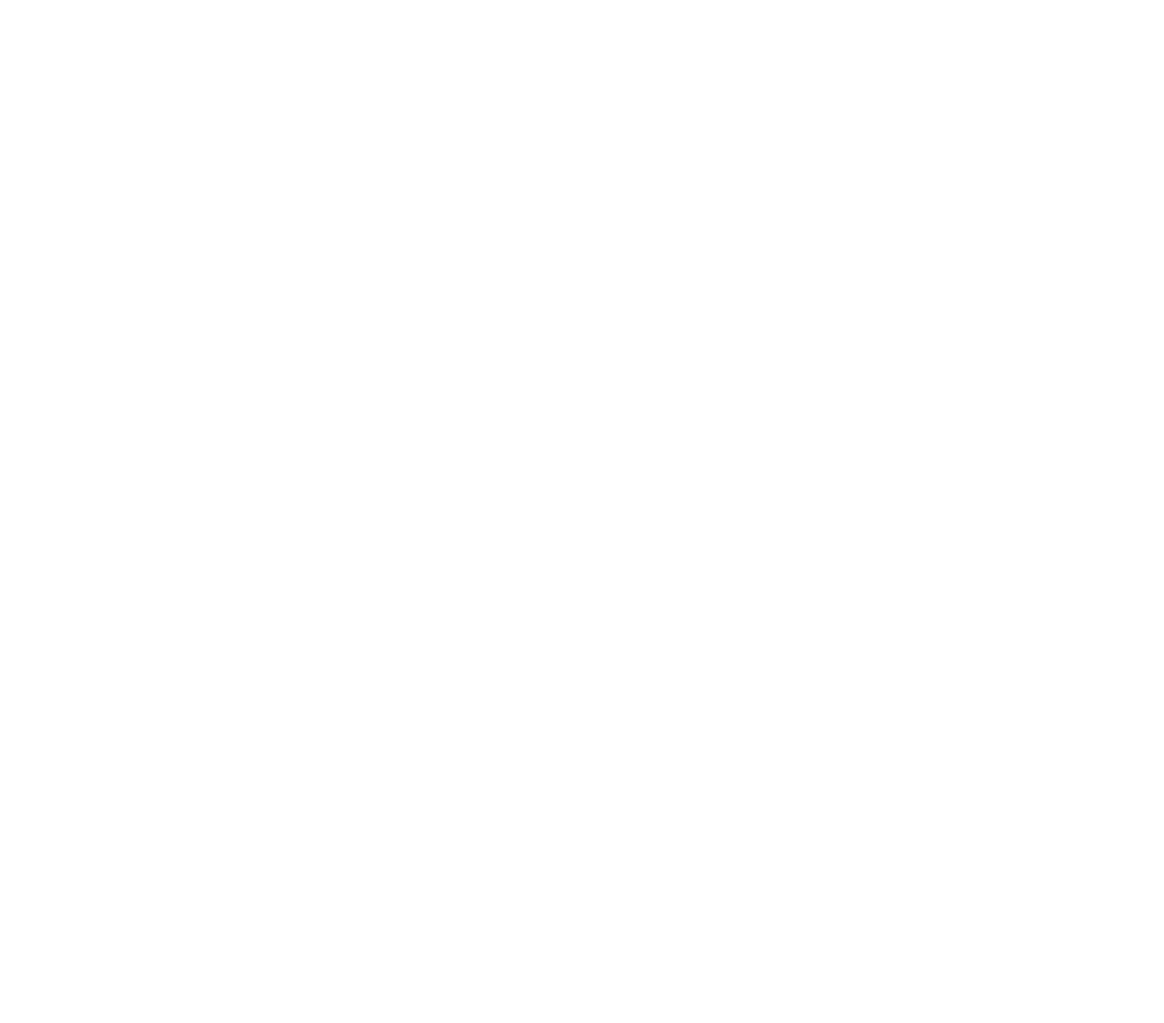
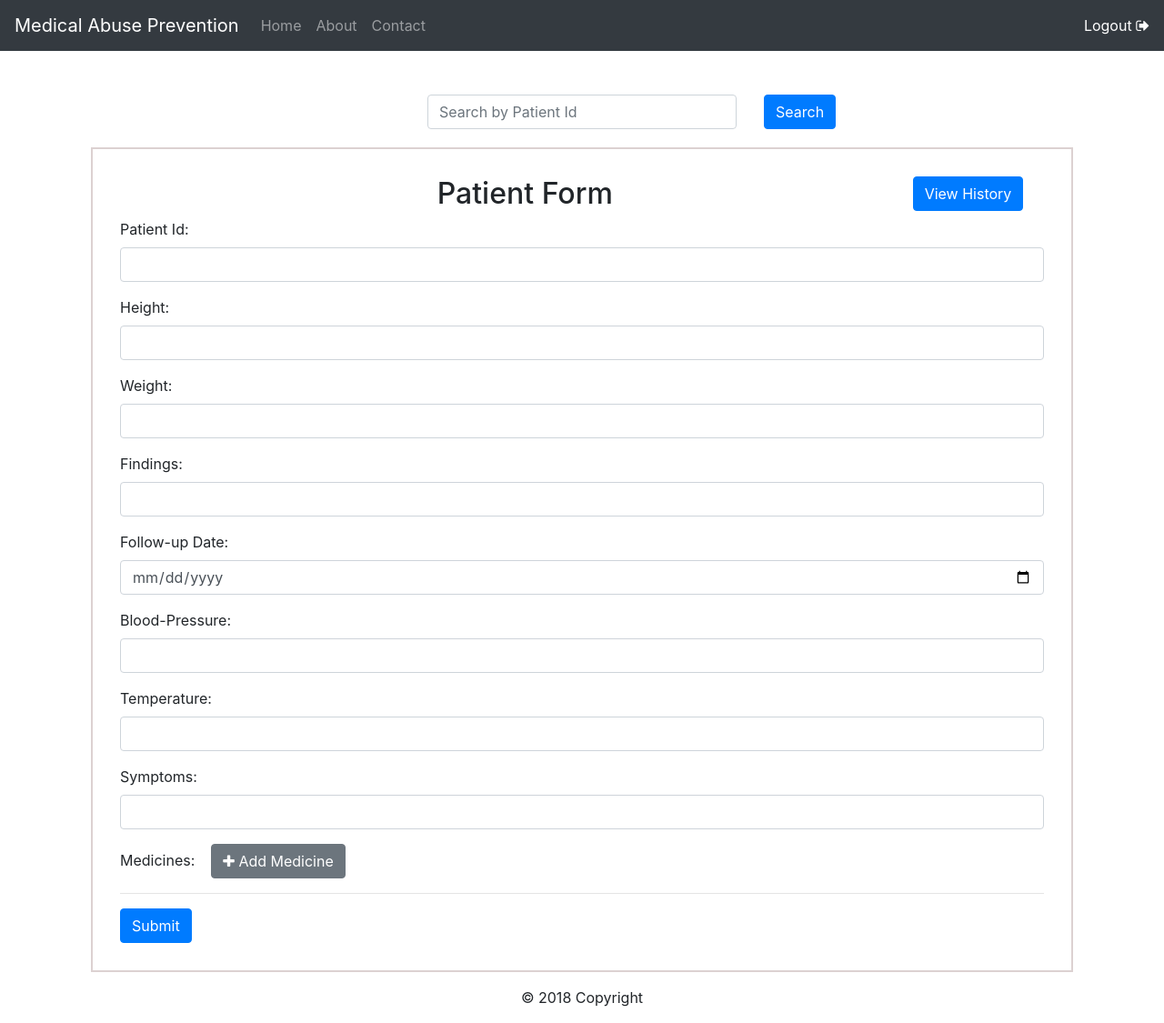
Before and after one commit to vissin/Project, an Angular app in the folder Angular-Frontend/: page /doctor/1 in a window 1280 px wide. Shown: the whole page at 91% size. Before the commit the page ends 800 px from the top, so only its background shows below. Built offline with nearby package versions, Linux system fonts and the light colour scheme; sample sign-in values are in the browser's storage.

Commit message:
COMMIT 5

```diff
--- a/Angular-Frontend/src/app/app-routing.module.ts
+++ b/Angular-Frontend/src/app/app-routing.module.ts
@@ -6,6 +6,7 @@ import { DoctorComponent } from './doctor/doctor.component';
 
 import { ChemistComponent } from 'src/app/chemist/chemist.component';
 import { PatientHistoryComponent } from './patient-history/patient-history.component';
+import { AuthGuard } from 'src/app/service/auth.guard';
 
 // const routes: Routes = [
 //   { path: '', redirectTo: '/login', pathMatch: 'full' },
@@ -24,19 +25,23 @@ const routes: Routes = [
   },
   {
     path: 'patient/:id',
-    component: PatientComponent
+    component: PatientComponent,
+    canActivate: [AuthGuard]
   },
   {
     path: 'chemist/:id',
-    component: ChemistComponent
+    component: ChemistComponent,
+    // canActivate: [AuthGuard]
   },
   {
     path: 'doctor/:id',
-    component: DoctorComponent
+    component: DoctorComponent,
+    // canActivate: [AuthGuard]
   },
   {
     path: 'patient-history/:id',
-    component: PatientHistoryComponent
+    component: PatientHistoryComponent,
+    canActivate: [AuthGuard]
   }
 ];
 
--- a/Angular-Frontend/src/app/app.component.html
+++ b/Angular-Frontend/src/app/app.component.html
@@ -1,5 +1,5 @@
 <app-header></app-header>
-<div class="container">
+<div id="doctor" class="container">
     <router-outlet></router-outlet>
 </div>
 <app-footer></app-footer>
--- a/Angular-Frontend/src/app/chemist/chemist.component.html
+++ b/Angular-Frontend/src/app/chemist/chemist.component.html
@@ -1,3 +1,16 @@
-<p>
-  chemist works!
-</p>
+<div class="container-fluid main-content">
+  <div class="login-content">
+    <form (ngSubmit)="onSearchSubmit(searchForm)" #searchForm="ngForm">
+      <div class="row">
+        <div class="col-md-4"></div>
+        <div class="col-md-4">
+          <input name="searchtext" class="form-control" id="search" type="text" [(ngModel)]="search" #searchtext="ngModel" placeholder="Search by Visit Id"
+          />
+        </div>
+        <div class="col-md-4">
+          <input class="btn btn-primary" type="submit" value="Search" />
+        </div>
+      </div>
+    </form>
+  </div>
+</div>
--- a/Angular-Frontend/src/app/doctor/doctor.component.css
+++ b/Angular-Frontend/src/app/doctor/doctor.component.css
@@ -0,0 +1,5 @@
+#doctor{
+    background-image: url('../../assets/images/doctor.jpg');
+    width:xxpx;
+    height:xxpx;
+}
--- a/Angular-Frontend/src/app/doctor/doctor.component.html
+++ b/Angular-Frontend/src/app/doctor/doctor.component.html
@@ -15,85 +15,27 @@
     <div style="margin-top: 20px;border: 2px solid#dcd1d1;padding: 30px;">
       <div class="row">
         <div class="col-md-4"></div>
-        <div class="col-md-4"><h2>Patient Form</h2></div>
+        <div class="col-md-4">
+          <h2>Patient Form</h2>
+        </div>
         <div class="col-md-2"></div>
-        <div class="col-md-2"><a href="#" routerLink="/patient-history/1"><button class="btn btn-primary" type="button">View History</button></a></div>
-
-
+        <div class="col-md-2">
+          <a href="#" routerLink="/patient-history/1">
+            <button class="btn btn-primary" type="button">View History</button>
+          </a>
+        </div>
       </div>
       <div>
         <div>
           <form class="form-horizontal" (ngSubmit)="onSubmit(patientForm)" #patientForm="ngForm">
-              <div class="form-group">
-                <label class="control-label" for="patientId">Patient Id:</label>
-                <input class="form-control" id="patientId" name="patientId" type="text" [(ngModel)]="patientModel.patientId" #patientId="ngModel" required/>
-              </div>
-              <div class="form-group">
-                <label class="control-label" for="height">Height:</label>
-                <input class="form-control" id="height"  name="height" type="text"  [(ngModel)]="patientModel.height" #height="ngModel" required/>
-
-              </div>
-              <div class="form-group">
-                <label class="control-label" for="weight">Weight:</label>
-                <input class="form-control" type="text" id="weight"  name="weight"  [(ngModel)]="patientModel.weight" #weight="ngModel" required/>
-              </div>
-              <div class="form-group">
-                <label class="control-label" for="findings">Findings:</label>
-                <input class="form-control" type="text" id="findings"  name="findings"   [(ngModel)]="patientModel.findings" #findings="ngModel" required/>
-              </div>
-              <div class="form-group">
-                <label class="control-label" for="followupDate">Follow-up Date:</label>
-                <input class="form-control" type="date" id="followupDate"  name="followupDate"   [(ngModel)]="patientModel.followupDate" #followupDate="ngModel" required/>
-              </div>
-              <div class="form-group">
-                <label class="control-label" for="bloodPressure">Blood-Pressure:</label>
-                <input class="form-control" type="text" id="bloodPressure"  name="bloodPressure"   [(ngModel)]="patientModel.bloodPressure" #bloodPressure="ngModel" required/>
-              </div>
-              <div class="form-group">
-                <label class="control-label" for="temprature">Temperature:</label>
-                <input class="form-control" type="text" id="temprature"  name="temprature"   [(ngModel)]="patientModel.temprature" #temprature="ngModel" required/>
-              </div>
-              <div class="form-group">
-                <label class="control-label" for="symptoms">Symptoms:</label>
-                <input class="form-control" type="text" id="symptoms"  name="symptoms"   [(ngModel)]="patientModel.symptoms" #symptoms="ngModel" required/>
-              </div>
-              <div>
-                <label class="control-label" for="symptoms">Medicines:</label>
-                &nbsp;&nbsp;<button type="button"  color="primary" class="btn btn-secondary" data-toggle="modal" data-target="#myModal"><i class="fa fa-plus"></i> Add Medicine  </button>
-                <hr>
-                <table class="table"  *ngIf="patientModel.medicines.length>0">
-                    <thead>
-                      <tr>
-                        <th>Medicine</th>
-                        <th>Dosage</th>
-                        <th>Days</th>
-                        <th>Times</th>
-                        <th>Action</th>
-                      </tr>
-                    </thead>
-                    <tbody *ngFor="let med of patientModel.medicines,index as i">
-                      <tr>
-                        <td>{{med.medicine}}</td>
-                        <td>{{med.dosage}}</td>
-                        <td>{{med.days}}</td>
-                        <td>{{med.times}}</td>
-                        <td><i (click)="delete(i)" class="fa fa-trash"></i></td>
-                      </tr>
-                    </tbody>
-                  </table>
-              </div>
-
-              <div class="control-group">
-                <div class="controls">
-                  <input value="Submit" class="btn btn-primary" type="submit">
-                </div>
-              </div>
-          </form>
-        </div>
-      </div>
-    </div>
-    </div>
-</div>
+            <div class="form-group">
+              <label class="control-label" for="patientId">Patient Id:</label>
+              <input class="form-control" id="patientId" name="patientId" type="text" [(ngModel)]="patientModel.patientId" #patientId="ngModel"
+                required/>
+            </div>
+            <div class="form-group">
+              <label class="control-label" for="height">Height:</label>
+              <input class="form-control" id="height" name="height" type="text" [(ngModel)]="patientModel.height" #height="ngModel" required/>
 
             </div>
             <div class="form-group">
@@ -127,8 +69,10 @@
             </div>
             <div>
               <label class="control-label" for="symptoms">Medicines:</label>
-
-              <i class="fa fa-plus-circle" style="font-size:22px;" data-toggle="modal" data-target="#myModal"></i>
+              &nbsp;&nbsp;
+              <button type="button" color="primary" class="btn btn-secondary" data-toggle="modal" data-target="#myModal">
+                <i class="fa fa-plus"></i> Add Medicine </button>
+              <hr>
               <table class="table" *ngIf="patientModel.medicines.length>0">
                 <thead>
                   <tr>
@@ -202,8 +146,6 @@
           </div>
         </form>
       </div>
-
     </div>
-
   </div>
 </div>
--- a/Angular-Frontend/src/app/footer/footer.component.html
+++ b/Angular-Frontend/src/app/footer/footer.component.html
@@ -1,4 +1,4 @@
-<footer class="page-footer font-small blue">
+<footer *ngIf="isLoggedIn" class="page-footer font-small blue">
 
   <!-- Copyright -->
   <div class="footer-copyright text-center py-3">© 2018 Copyright
--- a/Angular-Frontend/src/app/footer/footer.component.ts
+++ b/Angular-Frontend/src/app/footer/footer.component.ts
@@ -1,4 +1,5 @@
 import { Component, OnInit } from '@angular/core';
+import { isNullOrUndefined } from 'util';
 
 @Component({
   selector: 'app-footer',
@@ -7,9 +8,15 @@ import { Component, OnInit } from '@angular/core';
 })
 export class FooterComponent implements OnInit {
 
+  isLoggedIn = false;
+
   constructor() { }
 
   ngOnInit() {
+    const userInfo = localStorage.getItem('token');
+    if (!isNullOrUndefined(userInfo)) {
+      this.isLoggedIn = true;
+    }
   }
 
 }
--- a/Angular-Frontend/src/app/header/header.component.html
+++ b/Angular-Frontend/src/app/header/header.component.html
@@ -1,13 +1,16 @@
-<nav class="navbar navbar-dark bg-dark mb-5">
+<nav *ngIf="isLoggedIn" class="navbar navbar-dark bg-dark mb-5">
   <a class="navbar-brand" href="/">Medical Abuse Prevention</a>
   <div class="navbar-expand mr-auto">
     <div class="navbar-nav">
-      <a class="nav-item nav-link active" href="#">Home</a>
-      <a class="nav-item nav-link" href="#">About</a>
-      <a class="nav-item nav-link" href="#">Contact</a>
+      <a href="#" class="nav-item nav-link">Home</a>
+      <a routerLink="/about" class="nav-item nav-link">About</a>
+      <a routerLink="/contact" class="nav-item nav-link">Contact</a>
     </div>
   </div>
   <div class="navbar-expand ml-auto navbar-nav">
 
   </div>
+  <ul class="nav navbar-nav navbar-right">
+    <li style="color:white;">Logout <i title="logout" (click)="logout()" style="cursor:pointer;" class="fa fa-sign-out"></i></li>
+  </ul>
 </nav>
--- a/Angular-Frontend/src/app/header/header.component.ts
+++ b/Angular-Frontend/src/app/header/header.component.ts
@@ -1,4 +1,6 @@
 import { Component, OnInit } from '@angular/core';
+import { Router } from '@angular/router';
+import { isNullOrUndefined } from 'util';
 
 @Component({
   selector: 'app-header',
@@ -7,9 +9,20 @@ import { Component, OnInit } from '@angular/core';
 })
 export class HeaderComponent implements OnInit {
 
-  constructor() { }
+  isLoggedIn = false;
+
+  constructor(private router: Router) { }
 
   ngOnInit() {
+    const userInfo = localStorage.getItem('token');
+    if (!isNullOrUndefined(userInfo)) {
+      this.isLoggedIn = true;
+    }
+  }
+
+  logout() {
+    localStorage.removeItem('token');
+    this.router.navigate(['login']);
   }
 
 }
--- /dev/null
+++ b/Angular-Frontend/src/app/service/auth.guard.ts
@@ -0,0 +1,22 @@
+import { Injectable } from '@angular/core';
+import { Router, CanActivate, ActivatedRouteSnapshot, RouterStateSnapshot } from '@angular/router';
+import { isNullOrUndefined } from 'util';
+
+@Injectable({ providedIn: 'root' })
+export class AuthGuard implements CanActivate {
+
+    constructor(private router: Router) { }
+
+    canActivate(route: ActivatedRouteSnapshot, state: RouterStateSnapshot) {
+        debugger;
+        const info = localStorage.getItem('token');
+        if (!isNullOrUndefined(info)) {
+            // logged in so return true
+            return true;
+        }
+
+        // not logged in so redirect to login page with the return url
+        this.router.navigate(['login']);
+        return false;
+    }
+}
```
Also changed, not shown: Angular-Frontend/src/app/login/login.component.html (+8 -11 lines), Angular-Frontend/src/assets/images/doctor.jpg (added).
